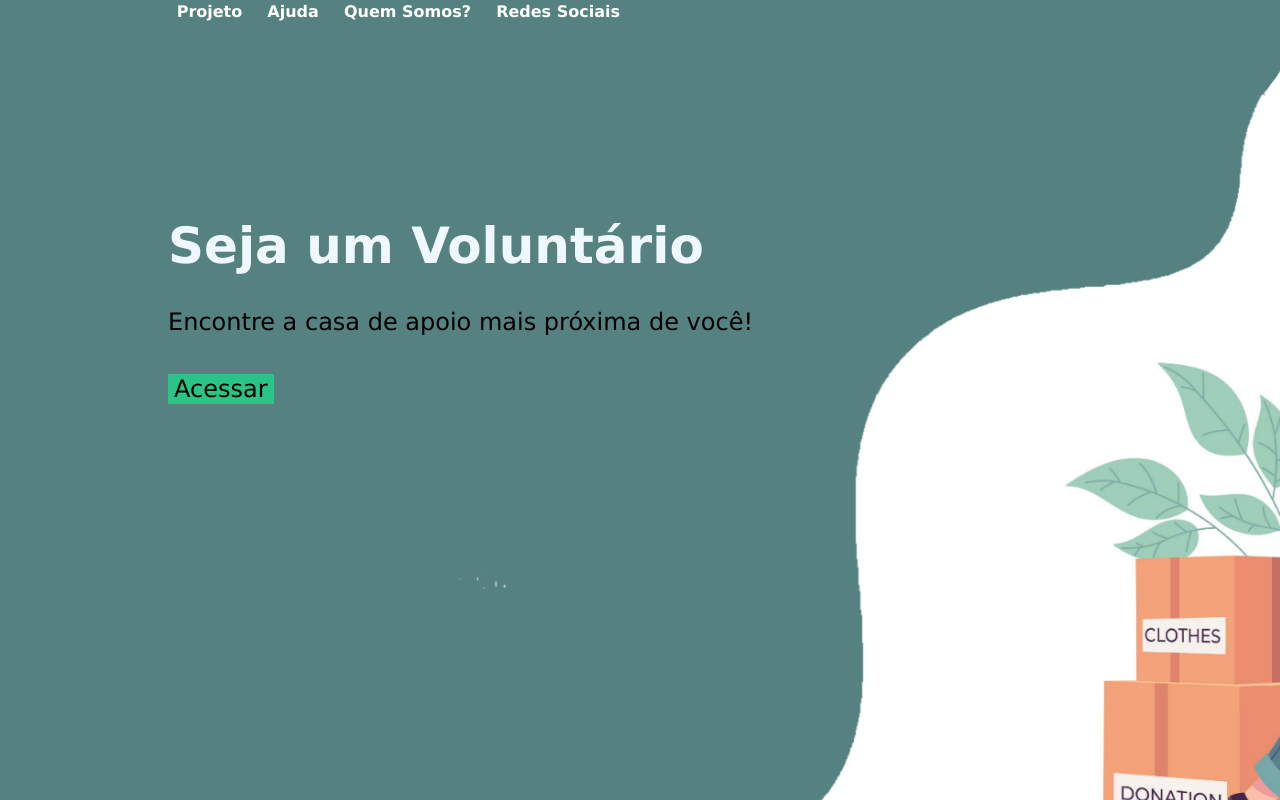
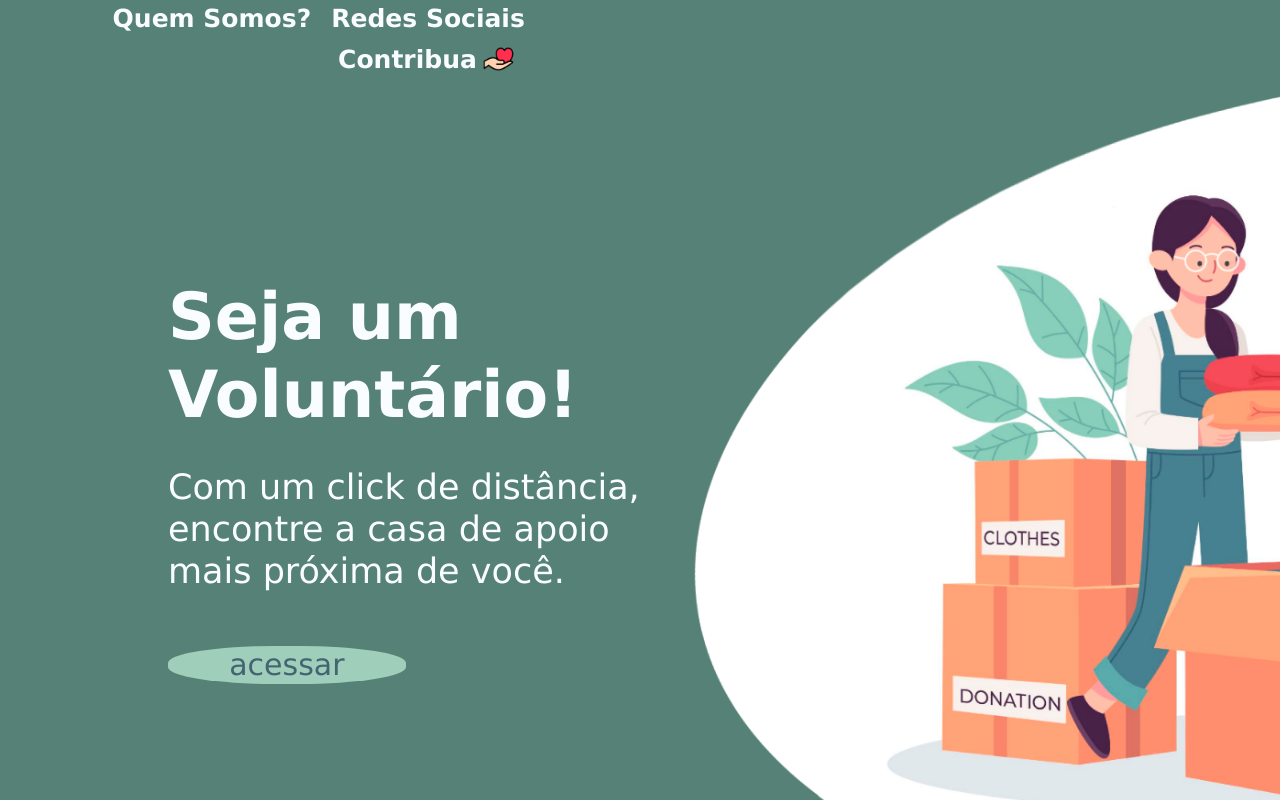
Before and after one commit to peludo99/Mapeando-o-Bem, a PHP site: page /tela_inicial.php in a window 1280 px wide. Run offline with PHP 8.4, Linux system fonts and the light colour scheme.

Commit message:
organizei o visual
ainda ajustando a tela inicial

```diff
--- a/tela_inicial.php
+++ b/tela_inicial.php
@@ -14,27 +14,26 @@
     <title>Tela Inicial</title>
   </head>
   <body class="cor">
+
   <header>
       <div class="center">
         <div class="menu">
-              <a href="#">Projeto</a>
-              <a href="#">Ajuda</a>
           <a href="#">Quem Somos?</a>
           <a href="#">Redes Sociais</a>
+          <a href="#">Contribua<img src="assets/icon-doe.ico" alt="doe"></a>
         </div>
       </div>
   </header>
-    </body>
-</html>
+
   <div class="container">
     <table>
         <tr>
           <div class="center">
             <div class="texto-sobre">
-              <h1><strong>Seja um Voluntário</h1></strong><br/><span style="color:black;"><h4>Encontre a casa de apoio mais próxima de você!</span><h4>
+              <h1><strong>Seja um Voluntário!</strong></h1><br/><h2>Com um click de distância, encontre a casa de apoio mais próxima de você.<h2>
               <header><!-- inicar o acesso ao sistema -->
                 <br><form action="./login.php" method="post">
-                <button>Acessar</button>
+                <button>ㅤㅤacessarㅤㅤ</button>
               </header>
             </div>
           </div>
@@ -42,15 +41,8 @@
     </table>
   </div>
 
-
-
-
-
-
-
-
-
-
+  </body>
+</html>
 
 
     <!-- Optional JavaScript; choose one of the two! -->
--- a/teste.css
+++ b/teste.css
@@ -18,42 +18,52 @@
 
 body{
     font-family:Verdana, Geneva, Tahoma, sans-serif;
-    background-color: rgb(86, 129, 129);
+    background-color: rgb(86, 129, 118);
 
-    background-image: url('./assets/1712965263793.png');
+    background-image: url('./assets/fundoteste.png');
     background-size: 2200px;
-    background-position-x: -60px;
-    background-position-y: 0px;
     background-repeat: no-repeat;
 
 }
 
 .cor{
-    color: aliceblue;
+    color: #fafdff;
 }
 
 .menu{
-    width: 50%;
+    width: 41%;
     text-align: right;
 }
 
 .menu a{
-    color:white;
+    color:#fafdff;
     text-decoration: none;
     font-weight: bold;
-    margin-right: 20px;
+    font-size: 25px;
+    margin-inline-start: 15px;
+
 }
 
 .texto-sobre{
-    margin-top: 100px;
+    margin-top: 10px;
 }
 
 .texto-sobre h1{
-    font-size: 50px;
+    font-size: 65px;
+}
+
+.destaque {
+    background-color: aqua;
+}
+.texto-sobre h2{
+    font-size: 35px;
+    margin-right: 30%;
 }
 
 .texto-sobre button{
     border: 0;
-    background-color:rgb(42, 196, 134);
-    color:black
+    border-radius: 45%;
+    background-color: #9fceba;
+    color:#446471;
+    font-size: 30px;
 }
```
Also changed, not shown: assets/1712965263793.png, assets/fundoteste.png (added), assets/icon-doe.ico (added). Lines whose indentation alone changed are shown as unchanged.
